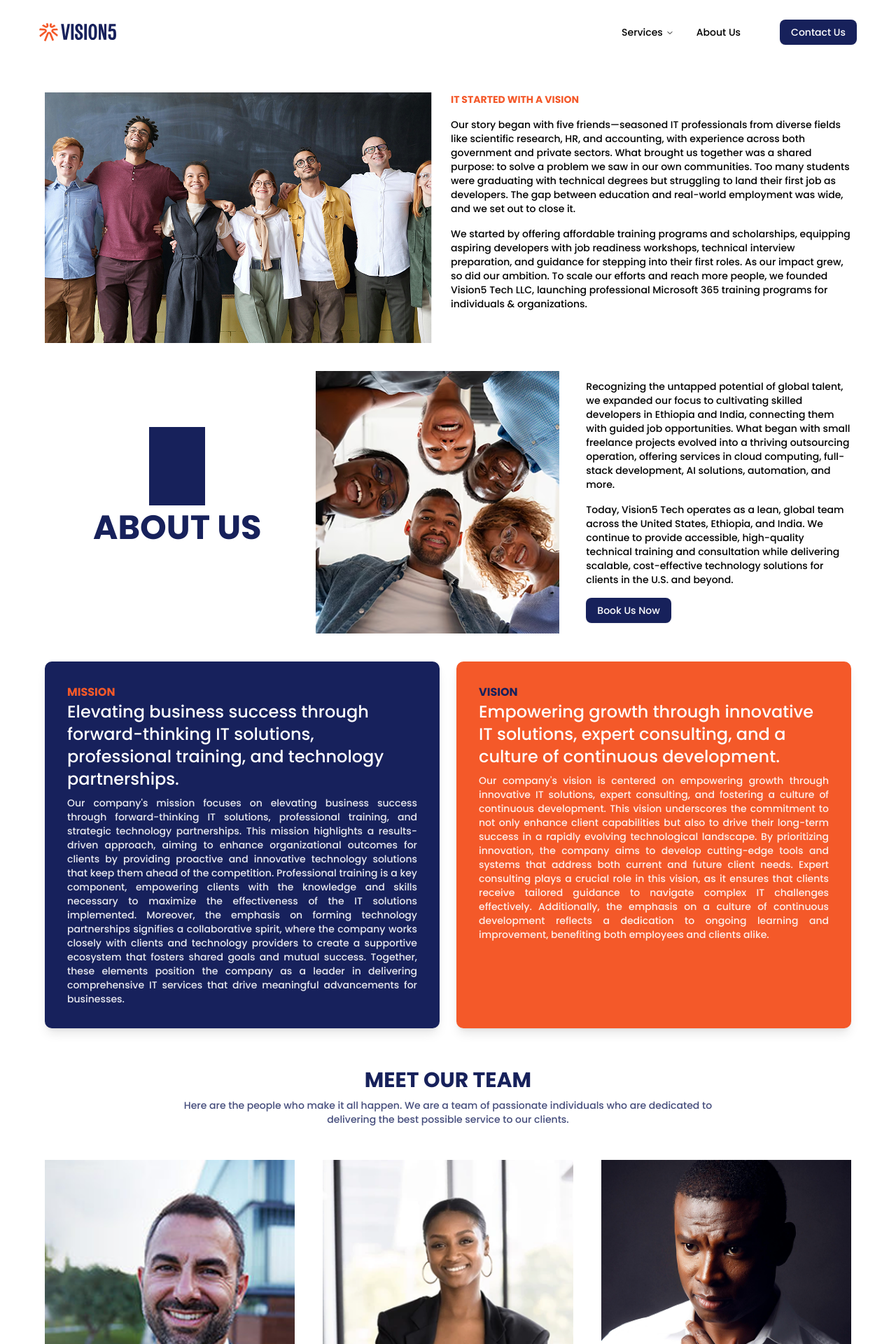
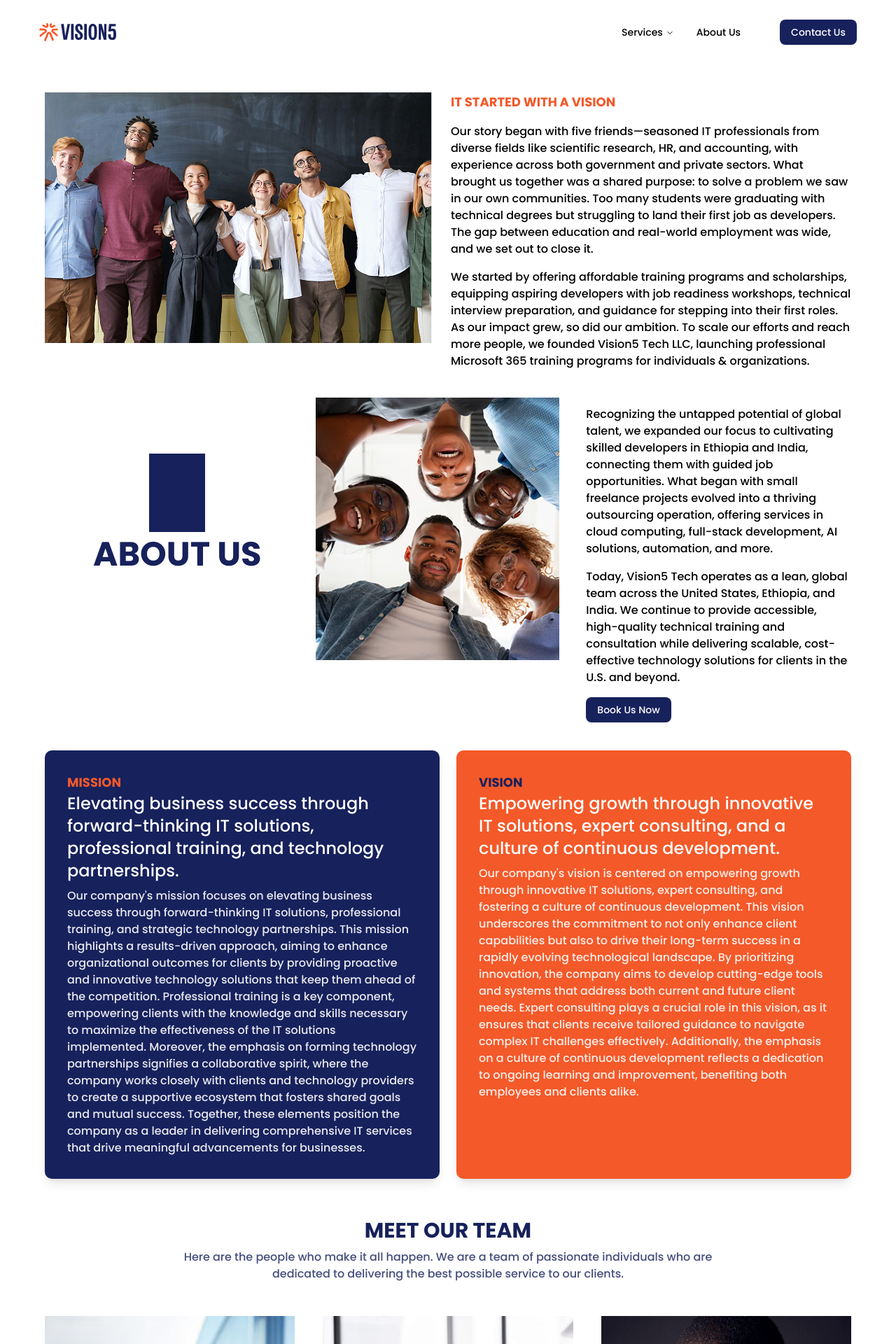
Before and after one commit to Vision-Vertex/Vision-Landing, a Next.js app: page /about-us in a window 1280 px wide. Shown: the top 1920 px of the page at 70% size. Built offline with nearby package versions, Linux system fonts and the light colour scheme.

Commit message:
services section handled

```diff
--- a/src/app/about-us/page.tsx
+++ b/src/app/about-us/page.tsx
@@ -20,8 +20,8 @@ function AboutUsPage() {
         </div>
       <div className="grid grid-cols-1 lg:grid-cols-2 lg:gap-2 ">
         <Image src={Picture1} alt="Picture1" className="hidden lg:block" />
-        <div className="text-sm space-y-4">
-          <div className="text-secondary uppercase font-bold">
+        <div className="text-base space-y-4">
+          <div className="text-secondary uppercase font-bold text-lg">
             It started with a vision
           </div>
           <div>
@@ -53,7 +53,7 @@ function AboutUsPage() {
           </div>
         </div>
         <Image src={Picture2} alt="Picture2" className="hidden lg:block" />
-        <div className="text-sm space-y-4 lg:mt-3 ">
+        <div className="text-base space-y-4 lg:mt-3 ">
           <div>
            <p> Recognizing the untapped potential of global talent, we expanded our
             focus to cultivating skilled developers in Ethiopia and India,
@@ -99,9 +99,9 @@ function AboutUsPage() {
         key={value.title}
         className={`${bgColor} p-8 rounded-lg shadow-lg transition-colors duration-300 mb-10`}
       >
-        <h3 className={`uppercase font-bold text-sm sm:text-base ${titleColor}`}>{value.title}</h3>
-        <h4 className="text-white text-xl sm:text-2xl mb-2 ">{value.small_description}</h4>
-        <p className="text-white/90 text-xs sm:text-sm text-justify">{value.description}</p>
+        <h3 className={`uppercase font-bold text-lg ${titleColor}`}>{value.title}</h3>
+        <h4 className="text-white text-2xl mb-2 ">{value.small_description}</h4>
+        <p className="text-white/90 text-base">{value.description}</p>
       </div>
     );
   })}
@@ -114,7 +114,7 @@ function AboutUsPage() {
         <div className="text-center text-primary uppercase font-bold text-3xl mb-2 mt-10 md:mt-0">
           Meet Our Team
         </div>
-        <div className="text-center text-primary/80 mb-12 text-sm w-full md:w-2/3 mx-auto ">
+        <div className="text-center text-primary/80 mb-12 text-base w-full md:w-2/3 mx-auto ">
           Here are the people who make it all happen. We are a team of
           passionate individuals who are dedicated to delivering the best
           possible service to our clients.{' '}
--- a/src/app/page.tsx
+++ b/src/app/page.tsx
@@ -7,7 +7,7 @@ import AdBanner from '@/components/home/ad';
 
 export default function Home() {
   return (
-    <div className='flex flex-col gap-10'>
+    <div className='flex flex-col gap-0'>
       <Hero />
         <Partners />
         <Services/>
--- a/src/components/home/partners.tsx
+++ b/src/components/home/partners.tsx
@@ -15,7 +15,7 @@ function partners() {
             Our Partners
           </div>
           <div className="text-2xl text-white">Meet our trusted partners</div>
-          <div className="text-white text-base text-justify">
+          <div className="text-white text-base">
             At the core of our success is a network of trusted partners who
             share our commitment to innovation and excellence. These strategic
             alliances enhance our ability to deliver exceptional IT solutions
--- a/src/components/home/services.tsx
+++ b/src/components/home/services.tsx
@@ -41,7 +41,7 @@ function ServicesList() {
       style={{ height: `calc(${visibleServices.length} * 100vh)` }}
     >
       <div
-        className="sticky top-0 min-h-screen bg-white flex items-center px-4 md:px-14 py-10  z-10"
+        className="sticky top-0 min-h-screen bg-white flex items-center px-4 md:px-14 py-0  z-10"
         style={{ boxShadow: '0 2px 8px rgba(0,0,0,0.01)' }}
       >
         <div className="w-full">
@@ -67,18 +67,18 @@ function ServicesList() {
                 />
               </div>
               <div className="flex flex-col gap-3">
-                <div className="text-primary text-sm sm:text-base px-2 leading-relaxed text-left break-words">
+                <div className="text-primary text-lg px-2 leading-relaxed text-left break-words">
                   {services[activeIndex].small_description}
                 </div>
 
-                <div className="text-sm text-gray-700 leading-relaxed px-2 text-left break-words">
+                <div className="text-base text-gray-700 leading-relaxed px-2 text-left break-words">
                   {services[activeIndex].description}
                 </div>
 
                 <Button variant="link" className="p-0 w-fit">
                   <Link
                     href={`/services/${services[activeIndex].slug}`}
-                    className="flex items-center gap-2 text-sm sm:text-base"
+                    className="flex items-center gap-2 text-base"
                   >
                     Learn More <ChevronRight size={18} />
                   </Link>
--- a/src/components/home/testmonial.tsx
+++ b/src/components/home/testmonial.tsx
@@ -26,7 +26,7 @@ function testmonial() {
         <div className="text-4xl text-primary font-medium">
           See what our client have to say about us
         </div>
-        <div className="text-sm">
+        <div className="text-base">
           But I must explain to you how all this mistaken idea of denouncing
           pleasure and praising pain was born and I will give you a complete
           account of the system, and expound the actual teachings of the great
@@ -53,7 +53,7 @@ function testmonial() {
          className="flex gap-12 overflow-x-auto px-4" style={{scrollbarWidth:"none"}}>
 
     {testimonialList.map((testimonial, index) => (
-      <div key={index} className="flex items-start gap-4 max-w-[100%] lg:mt-3 lg:max-w-[90%] lg:ml-2 flex-shrink-0">
+      <div key={index} className="flex items-start gap-4 max-w-[100%] lg:mt-0 lg:max-w-[90%] lg:ml-2 flex-shrink-0">
         <div className="hidden lg:flex flex-col items-center">
           <Image
             src={testimonial.image}
@@ -64,7 +64,7 @@ function testmonial() {
         </div>
 
         <div
-          className="text-primary lg:text-white text-sm leading-relaxed max-w-full min-h-full lg:max-h-[10rem] lg:overflow-x-auto"
+          className="text-primary lg:text-white text-base leading-relaxed max-w-full min-h-full lg:max-h-[10rem] lg:overflow-x-auto"
           style={{ scrollbarWidth: "none" }}
         >
           <p className="italic">"{testimonial.quote}"</p>
```
Also changed, not shown: src/app/services/[slug]/page.tsx (+8 -8 lines).
